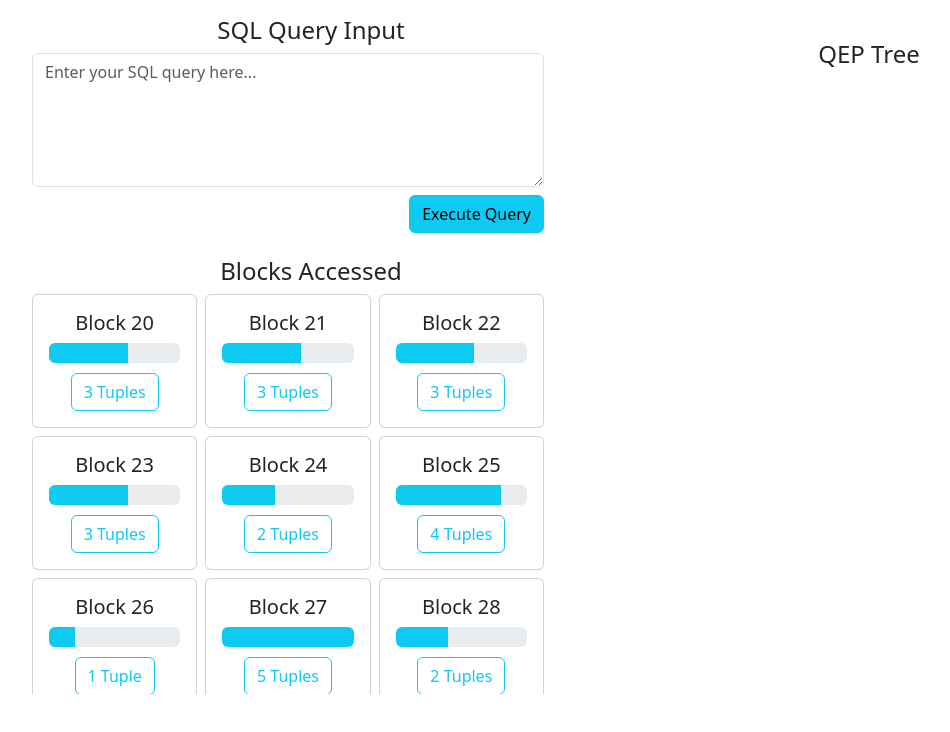
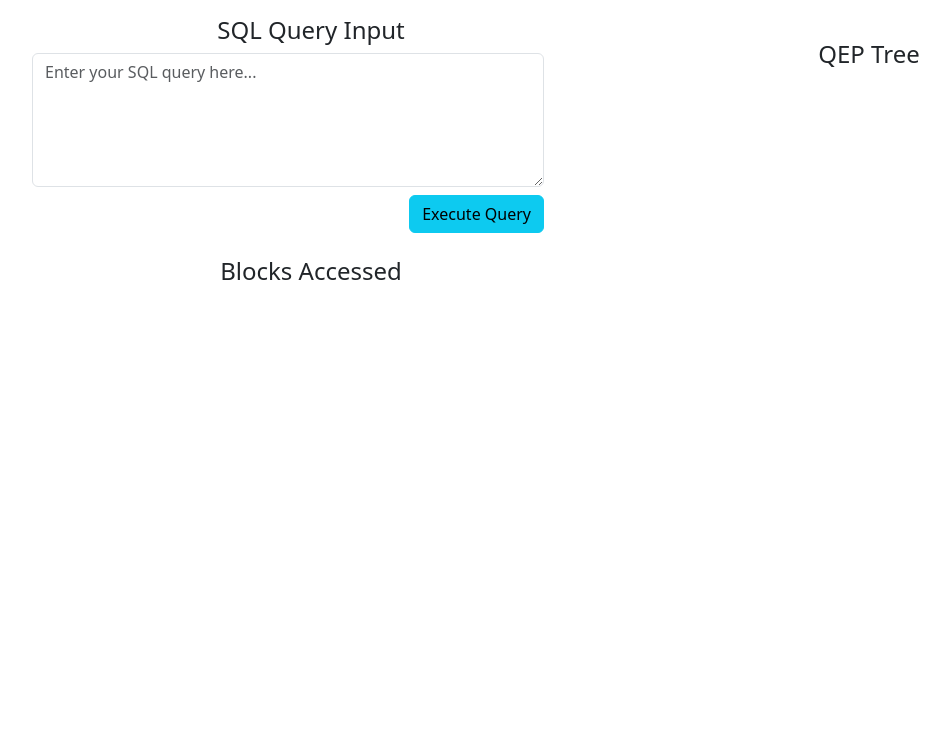
Before and after one commit to lakshya-aga/SC3020_Project_2, a React (Create React App) app in the folder interface/: page / in a window 1280 px wide. Shown: the top 732 px of the page, without its empty margins (50-1000 px from the left). Built offline with nearby package versions, Linux system fonts and the light colour scheme.

Commit message:
Connected Datablocks to backend query. (Stuck if blocks too many)

```diff
--- a/interface/src/QepVisualization.js
+++ b/interface/src/QepVisualization.js
@@ -1,7 +1,7 @@
 import React, { useEffect } from 'react';
 import * as echarts from 'echarts';
 
-const OrgChart = ({ data }) => {
+const OrgChart = ({ data, onClick }) => {
 
 function renameKeys(json) {
   if (Array.isArray(json)) {
@@ -26,24 +26,45 @@ function renameKeys(json) {
 
   useEffect(() => {
     const chartDom = document.getElementById('orgChart');
+    var blockAccessed;
     const myChart = echarts.init(chartDom);
+
+    //Added onclick event listener
+    myChart.on('click', (params) => {
+      var clickedData = params.data;
+      console.log(params.data);
+      console.log("clicked");
+      onClick(clickedData);
+    }, [data]);
+
     const option = {
       tooltip: {
         trigger: 'item',
         triggerOn: 'mousemove',
         formatter: (params) => {
           const data = params.data;
-          const blockAccessed = data.blocksAccessed && data.blocksAccessed[0] && data.blocksAccessed[0][0];
-
-          if (blockAccessed) {
-            return `Startup Cost: ${data['Startup Cost']}
-              <br> Total Cost: ${data['Total Cost']}
-              <br> Table Name: ${blockAccessed.tablename}
-              <br> No. of Tuples: ${blockAccessed.blockaccessed && blockAccessed.blockaccessed[0] ? blockAccessed.blockaccessed[0].tuplecount : 'N/A'}`;
-          } else {
-            return `Startup Cost: ${data['Startup Cost']}
-              <br> Total Cost: ${data['Total Cost']}`;
+          if(data.blocksAccessed[0] && data.blocksAccessed[0][0])
+          {blockAccessed = data.blocksAccessed ;}
+          // if (blockAccessed) {
+          //   return `Startup Cost: ${data['Startup Cost']}
+          //     <br> Total Cost: ${data['Total Cost']}
+          //     <br> Table Name: ${blockAccessed[0][0].tablename}
+          //     <br> No. of Blocks: ${(blockAccessed[0][0].blockaccessed.length)}`;
+          // } else {
+          //   return `Startup Cost: ${data['Startup Cost']}
+          //     <br> Total Cost: ${data['Total Cost']}`;
+          // }
+          var str = ""
+          //Can Add a manual list of things to skip
+          //notToInclude = ["Thing1", "Thing2"];
+          for (var key in data)
+          {
+            var value = data[key];
+            if(value.length>15 || (typeof value)==="object" /** || (notToInclude.includes(key)) */)
+            continue;
+            str = str + key + ": " + value + "<br>";
           }
+          return str;
         },
       },
       series: [
--- a/interface/src/components/DataBlocks.js
+++ b/interface/src/components/DataBlocks.js
@@ -1,28 +1,13 @@
 import React, { useState } from 'react';
 
-const data = {
-    20: [1, 2, 3],
-	21: [4, 5, 6],
-	22: [7, 8, 9],
-	23: [10, 11, 12],
-	24: [13, 14],
-	25: [15, 16, 17, 18],
-	26: [19],
-	27: [20, 21, 22, 23, 24],
-	28: [25, 26],
-	29: [27, 28, 29],
-	30: [30, 31, 32],
-	31: [33, 34, 35, 36],
-	32: [37],
-	33: [38, 39, 40, 41],
-	34: [42, 43],
-	35: [44, 45, 46],
-	36: [47, 48, 49, 50],
-	37: [51, 52, 53],
-	38: [54, 55, 56],
-	39: [57, 58],
-	40: [59, 60, 61, 62]
-};
+const data = [
+    {'blocks': 1, 'tuples':43},
+    {'blocks': 2, 'tuples':53},
+    {'blocks': 3, 'tuples':53},
+    {'blocks': 4, 'tuples':53},
+    {'blocks': 5, 'tuples':53},
+    {'blocks': 6, 'tuples':53},
+];
 
 
 const DataBlockModal = ({show,onHide,blockId}) => {
@@ -49,12 +34,18 @@ const DataBlockModal = ({show,onHide,blockId}) => {
   );
 };
 
-const Datablocks = () => {
-    const maxColumns = 3; // Maximum number of columns
+const Datablocks = (passedData) => {
+  const [showModal, setShowModal] = useState(false);
+  const [selectedBlock, setSelectedBlock] = useState(null);
+  try{
+    var data = passedData.passedData.blocksAccessed[0][0].blockaccessed;
+    var sliceStart=0;
+    var sliceEnd=100;
+    data = data.slice(sliceStart, sliceEnd);
+
+    const maxColumns = 56; // Maximum number of columns
     const columnWidth = 12 / maxColumns; // Bootstrap column width calculation
 
-    const [showModal,setShowModal] = useState(false);
-    const [selectedBlock,setSelectedBlock] = useState(null);
 
     const HandleBlockClick = (blockId) => {
       //set selected block and show modal
@@ -65,16 +56,17 @@ const Datablocks = () => {
 
     const HandleCloseModal = () => {
       //close the modal and reset select block
-      setShowModal(false);
+      setShowModal('false');
       setSelectedBlock(null);
     }
 
     return (
       <div className="d-flex justify-content-start" style={{ width: '40vw', height: '50vh', overflowY: 'auto' }}>
         <div className={`row row-cols-1 row-cols-md-${maxColumns} g-2`}>
-          {Object.keys(data).map((blockId) => {
-            const tuples = data[blockId];
-            const fillPercentage = (tuples.length / 5) * 100; // Calculate fill percentage
+          {data.map((blockData) => {
+            const tuples = blockData["tuples"];
+            const blockId = blockData["blocks"];
+            const fillPercentage = (tuples / 56) * 100; // Calculate fill percentage
             return (
               <div className={`col-md-${columnWidth}`} key={blockId}>
                 <div className="card">
@@ -98,7 +90,7 @@ const Datablocks = () => {
                         className="btn btn-outline-info"
                         onClick={() => HandleBlockClick(blockId)} // Pass the blockId to HandleBlockClick
                       >
-                        {tuples.length} Tuple{tuples.length !== 1 ? 's' : ''}
+                        {tuples} Tuple{tuples !== 1 ? 's' : ''}
                       </button>
                     </div>
                   </div>
@@ -112,6 +104,12 @@ const Datablocks = () => {
         )}
       </div>
     );
-  };
+
+
+
+}
+catch (error){
+  console.log(error);
+}};
 
   export default Datablocks;
--- a/interface/src/components/MainPage.js
+++ b/interface/src/components/MainPage.js
@@ -6,9 +6,15 @@ import OrgChartTree from '../QepVisualization';
 
 function MainPage() {
   const [jsonData, setJsonData] = useState('');
+  const [blockData, setblockData] = useState(null);
 
   const handleReceiveJsonData = (data) => {
     setJsonData(data);
+  };
+  const handleClick = (data) => {
+    console.log("RecievedOnMainPage");
+    console.log(data);
+    setblockData(data);
   };
 
   return (
@@ -18,11 +24,11 @@ function MainPage() {
           <h4 className="mb-2">SQL Query Input</h4>
           <SqlQueryInput onReceiveJsonData={handleReceiveJsonData} />
           <h4 className="mb-2 mt-4">Blocks Accessed</h4>
-          <DataBlocks />
+          <DataBlocks passedData={blockData} onClick={handleClick}/>
         </div>
         <div className="col-7 mt-4 text-center" style={{ width: '50%' }}>
           <h4 className="mb-2">QEP Tree</h4>
-          {jsonData && <OrgChartTree data={jsonData} />}
+          {jsonData && <OrgChartTree data={jsonData} onClick={handleClick}/>}
         </div>
       </div>
     </div>
```
Also changed, not shown: 2 other files (tests, documents, lock files or other folders).
